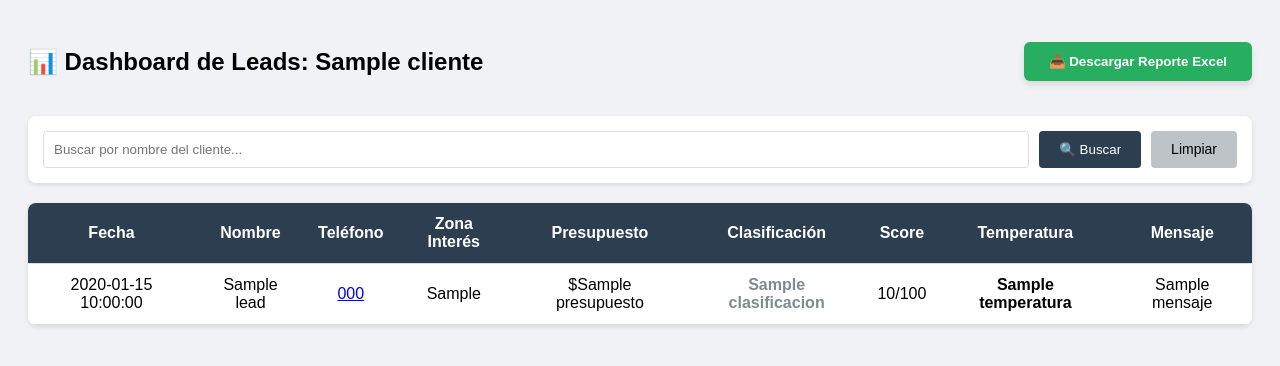
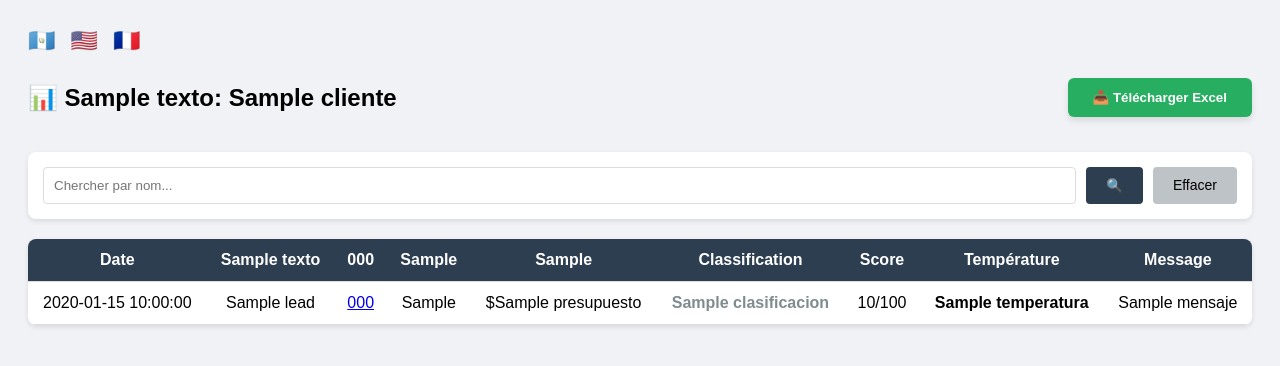
Before and after one commit to DG2028-2029/bot-inmobiliaria-v1, a Flask app: template templates/historial.html in a window 1280 px wide. Shown: the top 366 px of the page. Run offline with Flask 3, Linux system fonts and the light colour scheme; the template is opened without the code that fills it: most values are stand-ins (such as "Sample title", 1, 10 or a date in 2020); some libraries are stand-ins or nearby versions.

Commit message:
Update historial.html

```diff
--- a/templates/historial.html
+++ b/templates/historial.html
@@ -2,7 +2,7 @@
 <html lang="es">
 <head>
     <meta charset="UTF-8">
-    <title>Dashboard de Leads | {{ cliente.nombre }}</title>
+    <title>{{ textos.historial_titulo }} | {{ cliente.nombre }}</title>
     <script src="https://unpkg.com/xlsx/dist/xlsx.full.min.js"></script>
     <style>
         body { font-family: Arial, sans-serif; background: #f1f2f6; padding: 20px; }
@@ -15,7 +15,19 @@
             margin-bottom: 20px;
         }
 
-        /* Estilo de la barra de búsqueda */
+        /* Estilo para las banderas */
+        .selector-idioma {
+            display: flex;
+            gap: 15px;
+            margin-bottom: 10px;
+        }
+        .bandera {
+            font-size: 22px;
+            text-decoration: none;
+            transition: 0.2s;
+        }
+        .bandera:hover { transform: scale(1.2); }
+
         .search-container {
             background: white;
             padding: 15px;
@@ -35,7 +47,6 @@
         .btn-search { background: #2c3e50; color: white; border: none; padding: 10px 20px; border-radius: 4px; cursor: pointer; }
         .btn-clear { background: #bdc3c7; color: black; text-decoration: none; padding: 10px 20px; border-radius: 4px; font-size: 14px; }
 
-        /* Botón de Excel Profesional */
         .btn-excel {
             background: #27ae60;
             color: white;
@@ -52,7 +63,6 @@
         th, td { padding: 12px; border-bottom: 1px solid #ddd; text-align: center; }
         th { background: #2c3e50; color: white; }
 
-        /* Colores de Clasificación */
         .alto { color: #e74c3c; font-weight: bold; }
         .medio { color: #f39c12; font-weight: bold; }
         .bajo { color: #7f8c8d; font-weight: bold; }
@@ -60,31 +70,37 @@
 </head>
 <body>
 
+<div class="selector-idioma">
+    <a href="{{ url_for('cambiar_idioma', lang='es', proximo='historial', cliente_id=cliente.usuario) }}" class="bandera">🇬🇹</a>
+    <a href="{{ url_for('cambiar_idioma', lang='en', proximo='historial', cliente_id=cliente.usuario) }}" class="bandera">🇺🇸</a>
+    <a href="{{ url_for('cambiar_idioma', lang='fr', proximo='historial', cliente_id=cliente.usuario) }}" class="bandera">🇫🇷</a>
+</div>
+
 <div class="header-container">
-    <h2>📊 Dashboard de Leads: {{ cliente.nombre }}</h2>
-    <button onclick="descargarExcel()" class="btn-excel">📥 Descargar Reporte Excel</button>
+    <h2>📊 {{ textos.historial_titulo }}: {{ cliente.nombre }}</h2>
+    <button onclick="descargarExcel()" class="btn-excel">📥 {{ 'Descargar Excel' if session.get('idioma') == 'es' else 'Download Excel' if session.get('idioma') == 'en' else 'Télécharger Excel' }}</button>
 </div>
 
 <div class="search-container">
     <form method="GET" style="display: flex; width: 100%; gap: 10px;">
-        <input type="text" name="q" placeholder="Buscar por nombre del cliente..." value="{{ request.args.get('q', '') }}">
-        <button type="submit" class="btn-search">🔍 Buscar</button>
-        <a href="{{ url_for('historial', cliente_id=cliente.usuario) }}" class="btn-clear">Limpiar</a>
+        <input type="text" name="q" placeholder="{{ 'Buscar por nombre...' if session.get('idioma') == 'es' else 'Search by name...' if session.get('idioma') == 'en' else 'Chercher par nom...' }}" value="{{ request.args.get('q', '') }}">
+        <button type="submit" class="btn-search">🔍</button>
+        <a href="{{ url_for('historial', cliente_id=cliente.usuario) }}" class="btn-clear">{{ 'Limpiar' if session.get('idioma') == 'es' else 'Clear' if session.get('idioma') == 'en' else 'Effacer' }}</a>
     </form>
 </div>
 
 <table id="tabla-leads">
     <thead>
         <tr>
-            <th>Fecha</th>
-            <th>Nombre</th>
-            <th>Teléfono</th>
-            <th>Zona Interés</th>
-            <th>Presupuesto</th>
-            <th>Clasificación</th>
+            <th>{{ 'Fecha' if session.get('idioma') == 'es' else 'Date' if session.get('idioma') == 'en' else 'Date' }}</th>
+            <th>{{ textos.placeholder_nombre }}</th>
+            <th>{{ textos.placeholder_tel }}</th>
+            <th>{{ textos.placeholder_zona }}</th>
+            <th>{{ textos.placeholder_presupuesto }}</th>
+            <th>{{ 'Clasificación' if session.get('idioma') == 'es' else 'Classification' if session.get('idioma') == 'en' else 'Classification' }}</th>
             <th>Score</th>
-            <th>Temperatura</th>
-            <th>Mensaje</th>
+            <th>{{ 'Temperatura' if session.get('idioma') == 'es' else 'Temperature' if session.get('idioma') == 'en' else 'Température' }}</th>
+            <th>{{ 'Mensaje' if session.get('idioma') == 'es' else 'Message' if session.get('idioma') == 'en' else 'Message' }}</th>
         </tr>
     </thead>
     <tbody>
@@ -93,7 +109,8 @@
             <td>{{ lead.fecha }}</td>
             <td>{{ lead.nombre }}</td>
             <td><a href="https://wa.me/{{ lead.telefono }}" target="_blank">{{ lead.telefono }}</a></td>
-            <td>{{ lead.zona_interes }}</td> <td>${{ lead.presupuesto }}</td>
+            <td>{{ lead.zona_interes }}</td>
+            <td>${{ lead.presupuesto }}</td>
             <td class="{% if 'ALTO' in lead.clasificacion %}alto{% elif 'MEDIO' in lead.clasificacion %}medio{% else %}bajo{% endif %}">
                 {{ lead.clasificacion }}
             </td>
@@ -103,7 +120,7 @@
         </tr>
         {% else %}
         <tr>
-            <td colspan="9">No se encontraron prospectos para este vendedor.</td>
+            <td colspan="9">{{ 'No hay prospectos.' if session.get('idioma') == 'es' else 'No leads found.' if session.get('idioma') == 'en' else 'Aucun prospect trouvé.' }}</td>
         </tr>
         {% endfor %}
     </tbody>
@@ -111,11 +128,8 @@
 
 <script>
 function descargarExcel() {
-    // 1. Selecciona la tabla
     var table = document.getElementById("tabla-leads");
-    // 2. Convierte la tabla a un libro de Excel
     var wb = XLSX.utils.table_to_book(table, {sheet: "Prospectos"});
-    // 3. Descarga el archivo con nombre profesional
     XLSX.writeFile(wb, "Reporte_Leads_{{ cliente.nombre }}_" + new Date().toLocaleDateString() + ".xlsx");
 }
 </script>
```
